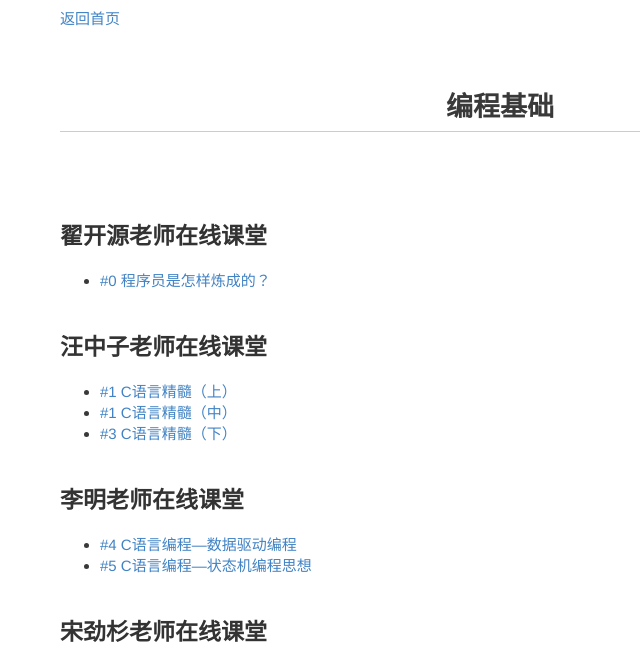
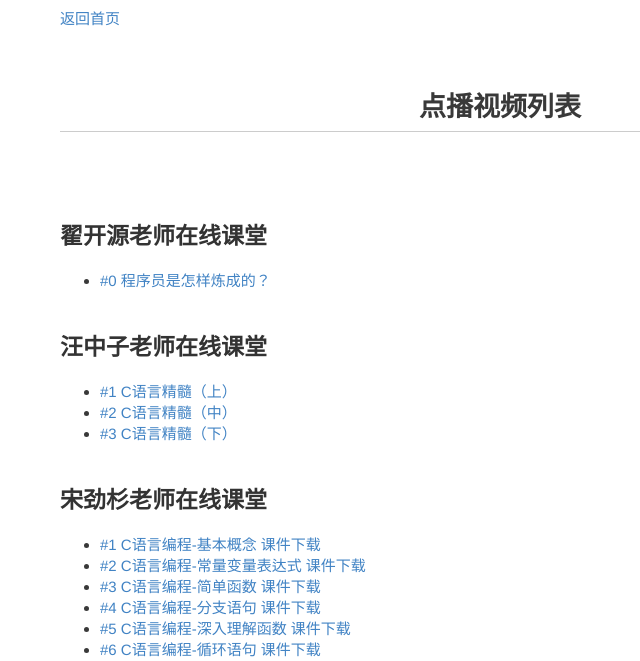
Before and after one commit to akaedu/akaedu.github.com, a Jekyll site: the page built from video/list.md, in a window 1280 px wide. Shown: the top 661 px of the page, without its empty margins (140-780 px from the left). Built offline with Jekyll 4.4.1, drawn with Linux system fonts in a browser that asks for light colours; Markdown is read by kramdown in place of the engine named in the settings; comment, search, counter and statistics services are not loaded; some of the changed text lies outside the part shown.

Commit message:
Update video/list.md

```diff
--- a/video/list.md
+++ b/video/list.md
@@ -1,6 +1,6 @@
 ---
 layout: post
-title: 编程基础
+title: 点播视频列表
 ---
 ##翟开源老师在线课堂
 <ul>
@@ -10,21 +10,52 @@ title: 编程基础
 ##汪中子老师在线课堂
 <ul>
 <li> <a href="http://akaedu.gensee.com/webcast/site/vod/play-69fe99cafeb342dca4229e47d9700fec">#1 C语言精髓（上）</a> </li>
-<li> <a href="http://akaedu.gensee.com/webcast/site/vod/play-3e2c8b1e0e6f40939e2e9abe7f337285">#1 C语言精髓（中）</a> </li>
+<li> <a href="http://akaedu.gensee.com/webcast/site/vod/play-3e2c8b1e0e6f40939e2e9abe7f337285">#2 C语言精髓（中）</a> </li>
 <li> <a href="http://akaedu.gensee.com/webcast/site/vod/play-b954d12579494cb787cd21a567971f68">#3 C语言精髓（下）</a> </li>
-</ul>
-
-##李明老师在线课堂
-<ul>
-<li> <a href="http://akaedu.gensee.com/webcast/site/vod/play-e7ce0fbfffd649968c0a2475d8634892">#4 C语言编程—数据驱动编程</a> </li>
-<li> <a href="http://akaedu.gensee.com/webcast/site/vod/play-53b47879814048f4af8176ee5ed00b2c">#5 C语言编程—状态机编程思想</a> </li>
 </ul>
 
 ##宋劲杉老师在线课堂
 <ul>
 <li>
-<a href="http://www.akae.cn/study/akaedu/sjs/C1.fsp.swf/">#0 C程序的基本概念</a>
-<a href="http://www.akae.cn/study/akaedu/sjs/%e7%ac%ac1%e8%ae%b2-%e7%a8%8b%e5%ba%8f%e7%9a%84%e5%9f%ba%e6%9c%ac%e6%a6%82%e5%bf%b5.pdf">pdf课件下载</a>
+<a href="http://www.akae.cn/study/akaedu/sjs/C1.fsp.swf/">#1 C语言编程-基本概念</a>
+<a href="http://www.akae.cn/study/akaedu/sjs/%e7%ac%ac1%e8%ae%b2-%e7%a8%8b%e5%ba%8f%e7%9a%84%e5%9f%ba%e6%9c%ac%e6%a6%82%e5%bf%b5.pdf">课件下载</a>
 </li>
+<li>
+<a href="http://www.akae.cn/study/akaedu/sjs/C1.fsp.swf/">#2 C语言编程-常量变量表达式</a>
+<a href="http://www.akae.cn/study/akaedu/sjs/%e7%ac%ac2%e8%ae%b2-%e5%b8%b8%e9%87%8f%e5%8f%98%e9%87%8f%e8%a1%a8%e8%be%be%e5%bc%8f.pdf">课件下载</a>
+</li>
+<li>
+<a href="http://www.akae.cn/study/akaedu/sjs/C1.fsp.swf/">#3 C语言编程-简单函数</a>
+<a href="http://www.akae.cn/study/akaedu/sjs/%e7%ac%ac1%e8%ae%b2-%e7%a8%8b%e5%ba%8f%e7%9a%84%e5%9f%ba%e6%9c%ac%e6%a6%82%e5%bf%b5.pdf">课件下载</a>
+</li>
+<li>
+<a href="http://www.akae.cn/study/akaedu/sjs/C1.fsp.swf/">#4 C语言编程-分支语句</a>
+<a href="http://www.akae.cn/study/akaedu/sjs/%e7%ac%ac1%e8%ae%b2-%e7%a8%8b%e5%ba%8f%e7%9a%84%e5%9f%ba%e6%9c%ac%e6%a6%82%e5%bf%b5.pdf">课件下载</a>
+</li>
+<li>
+<a href="http://www.akae.cn/study/akaedu/sjs/C1.fsp.swf/">#5 C语言编程-深入理解函数</a>
+<a href="http://www.akae.cn/study/akaedu/sjs/%e7%ac%ac1%e8%ae%b2-%e7%a8%8b%e5%ba%8f%e7%9a%84%e5%9f%ba%e6%9c%ac%e6%a6%82%e5%bf%b5.pdf">课件下载</a>
+</li>
+<li>
+<a href="http://www.akae.cn/study/akaedu/sjs/C1.fsp.swf/">#6 C语言编程-循环语句</a>
+<a href="http://www.akae.cn/study/akaedu/sjs/%e7%ac%ac1%e8%ae%b2-%e7%a8%8b%e5%ba%8f%e7%9a%84%e5%9f%ba%e6%9c%ac%e6%a6%82%e5%bf%b5.pdf">课件下载</a>
+</li>
+<li>
+<a href="http://www.akae.cn/study/akaedu/sjs/C1.fsp.swf/">#7 C语言编程-结构体</a>
+<a href="http://www.akae.cn/study/akaedu/sjs/%e7%ac%ac1%e8%ae%b2-%e7%a8%8b%e5%ba%8f%e7%9a%84%e5%9f%ba%e6%9c%ac%e6%a6%82%e5%bf%b5.pdf">课件下载</a>
+</li>
+<li>
+<a href="http://www.akae.cn/study/akaedu/sjs/C1.fsp.swf/">#8 C语言编程-数组</a>
+<a href="http://www.akae.cn/study/akaedu/sjs/%e7%ac%ac1%e8%ae%b2-%e7%a8%8b%e5%ba%8f%e7%9a%84%e5%9f%ba%e6%9c%ac%e6%a6%82%e5%bf%b5.pdf">课件下载</a>
+</li>
+<li>
+<a href="http://www.akae.cn/study/akaedu/sjs/C1.fsp.swf/">#9 C语言编程-编码风格</a>
+<a href="http://www.akae.cn/study/akaedu/sjs/%e7%ac%ac1%e8%ae%b2-%e7%a8%8b%e5%ba%8f%e7%9a%84%e5%9f%ba%e6%9c%ac%e6%a6%82%e5%bf%b5.pdf">课件下载</a>
+</li>
+</ul>
 
+##李明老师在线课堂
+<ul>
+<li> <a href="http://akaedu.gensee.com/webcast/site/vod/play-e7ce0fbfffd649968c0a2475d8634892">#1 C语言编程—数据驱动编程</a> </li>
+<li> <a href="http://akaedu.gensee.com/webcast/site/vod/play-53b47879814048f4af8176ee5ed00b2c">#2 C语言编程—状态机编程思想</a> </li>
 </ul>
```
